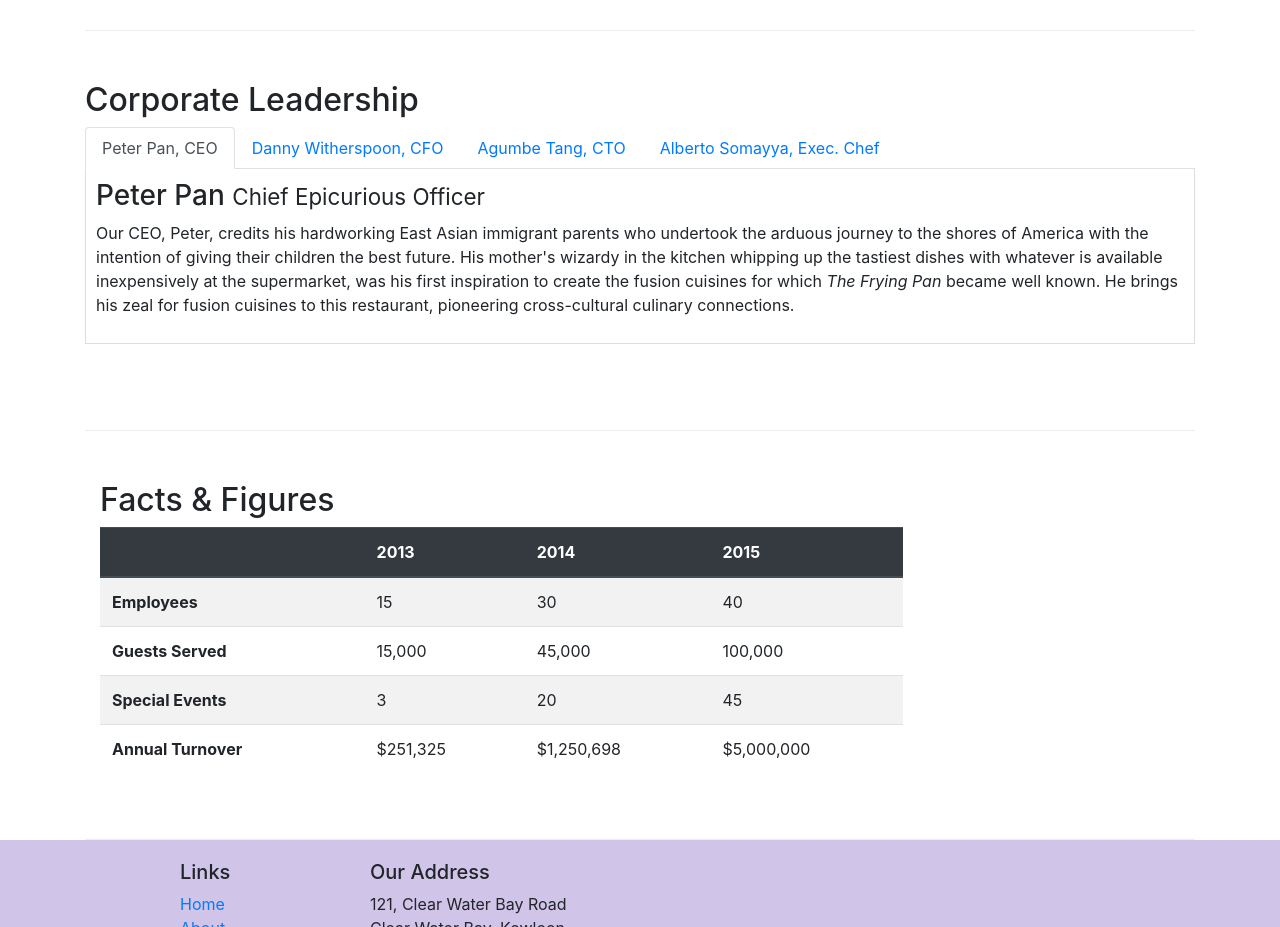
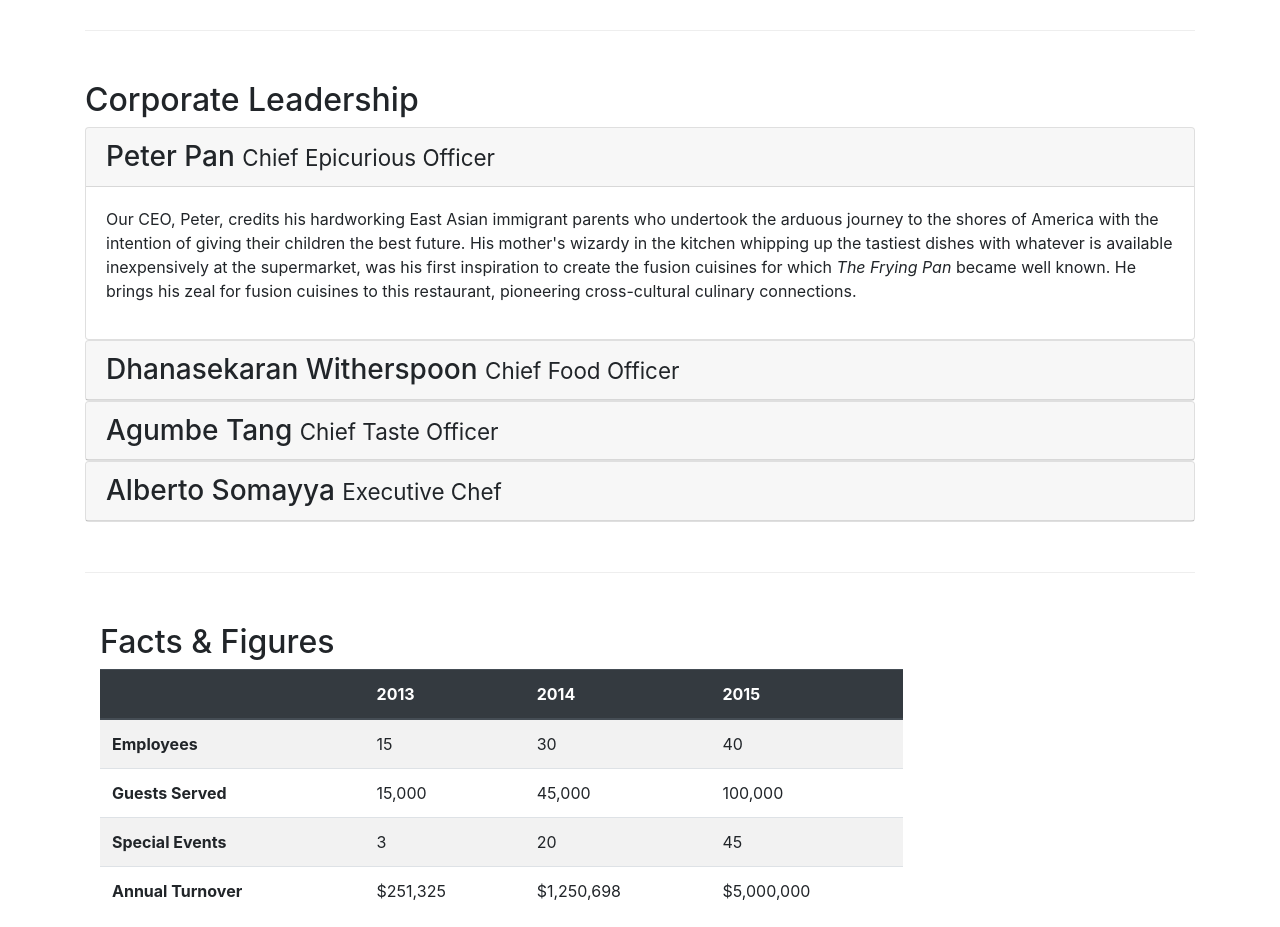
Before and after one commit to sahilmanchanda1999/FullStack-bootstrap, a website: page aboutus.html in a window 1280 px wide. Shown: the part 920-1847 px from the top of the page. Drawn offline with nearby package versions, Linux system fonts and the light colour scheme.

Commit message:
accordian

```diff
--- a/aboutus.html
+++ b/aboutus.html
@@ -114,42 +114,67 @@
         <div class="row row-content">
             <div>
                 <h2>Corporate Leadership</h2>
-                <ul class="nav nav-tabs">
-                    <li class="nav-item">
-                        <a class="nav-link active" href="#peter" role="tab" data-toggle="tab">Peter Pan, CEO</a>
-                    </li>
-                    <li class="nav-item">
-                        <a class="nav-link" href="#danny" role="tab" data-toggle="tab">Danny Witherspoon, CFO</a>
-                    </li>
-                    <li class="nav-item">
-                        <a class="nav-link" href="#agumbe" role="tab" data-toggle="tab">Agumbe Tang, CTO</a>
-                    </li>
-                    <li class="nav-item">
-                        <a class="nav-link" href="#alberto" role="tab" data-toggle="tab">Alberto Somayya, Exec. Chef</a>
-                    </li>
-
-                </ul>
-                <div class="tab-content">
-                    <div role="tab-panel" class="tab-pane fade show active" id="peter">
-                        <h3>Peter Pan <small>Chief Epicurious Officer</small></h3>
+                <div id="accordian">
+                    <div class="card">
+                        <div class="card-header" role="tab" id="peterhead">
+                            <h3 class="mb-0">
+                                <a data-toggle="collapse" data-target="#peter">
+                                     Peter Pan <small>Chief Epicurious Officer</small></h3>
+                                </a>
+                        </div>
+                        <div  class="collapse show" id="peter" data-parent="#accordian">
+                            <div class="card-body">
                                 <p class="d-none d-sm-block">Our CEO, Peter, credits his hardworking East Asian immigrant parents who undertook the arduous journey to the shores of America with the intention of giving their children the best future. His mother's wizardy in the kitchen whipping up the tastiest dishes with whatever is available inexpensively at the supermarket, was his first inspiration to create the fusion cuisines for which <em>The Frying Pan</em> became well known. He brings his zeal for fusion cuisines to this restaurant, pioneering cross-cultural culinary connections.</p>
                             </div>
-                     <div role="tab-panel" class="tab-pane fade " id="danny">
-
-                        <h3>Dhanasekaran Witherspoon <small>Chief Food Officer</small></h3>
+                        </div>
+                    </div>
+                    <div class="card">
+                        <div class="card-header" role="tab" id="dannyhead">
+                            <h3 class="mb-0">
+                                <a data-toggle="collapse" data-target="#danny">
+                                     Dhanasekaran Witherspoon <small>Chief Food Officer</small></h3>
+                                </a>
+                        </div>
+                        <div  class="collapse" id="danny" data-parent="#accordian">
+                            <div class="card-body">
                                 <p class="d-none d-sm-block">Our CFO, Danny, as he is affectionately referred to by his colleagues, comes from a long established family tradition in farming and produce. His experiences growing up on a farm in the Australian outback gave him great appreciation for varieties of food sources. As he puts it in his own words, <em>Everything that runs, wins, and everything that stays, pays!</em></p>
                             </div>
-                    <div role="tab-panel" class="tab-pane fade" id="agumbe">
+                        </div>
 
-                        <h3>Agumbe Tang <small>Chief Taste Officer</small></h3>
+                    </div>
+
+                    <div class="card">
+                        <div class="card-header" role="tab" id="agumbehead">
+                            <h3 class="mb-0">
+                                <a data-toggle="collapse" data-target="#agumbe">
+                                    Agumbe Tang <small>Chief Taste Officer</small></h3>
+                                </a>
+                        </div>
+                        <div  class="collapse" id="agumbe" data-parent="#accordian">
+                            <div class="card-body">
                                 <p class="d-none d-sm-block">Blessed with the most discerning gustatory sense, Agumbe, our CTO, personally ensures that every dish that we serve meets his exacting tastes. Our chefs dread the tongue lashing that ensues if their dish does not meet his exacting standards. He lives by his motto, <em>You click only if you survive my lick.</em></p>
                             </div>
+                        </div>
 
-                    <div role="tab-panel" class="tab-pane fade" id="alberto">
+                    </div>
 
-                        <h3>Alberto Somayya <small>Executive Chef</small></h3>
+
+                    <div class="card">
+                        <div class="card-header" role="tab" id="albertohead">
+                            <h3 class="mb-0">
+                                <a data-toggle="collapse" data-target="#alberto">
+                                    Alberto Somayya <small>Executive Chef</small></h3>
+                                </a>
+                        </div>
+                        <div class="collapse" id="alberto" data-parent="#accordian">
+                            <div class="card-body">
                                 <p class="d-none d-sm-block">Award winning three-star Michelin chef with wide International experience having worked closely with whos-who in the culinary world, he specializes in creating mouthwatering Indo-Italian fusion experiences. He says, <em>Put together the cuisines from the two craziest cultures, and you get a winning hit! Amma Mia!</em></p>
                             </div>
+                        </div>
+
+                    </div>
+
+
                 </div>
 
             </div>
--- a/css/styles.css
+++ b/css/styles.css
@@ -32,9 +32,6 @@ body{
 .navbar-dark{
     background-color: #512da8;
 }
-.card-header{
-    background-color:#eec451;
-}
 .block{
     display: block;
     width: 100%;
```
Lines whose indentation alone changed are shown as unchanged.
